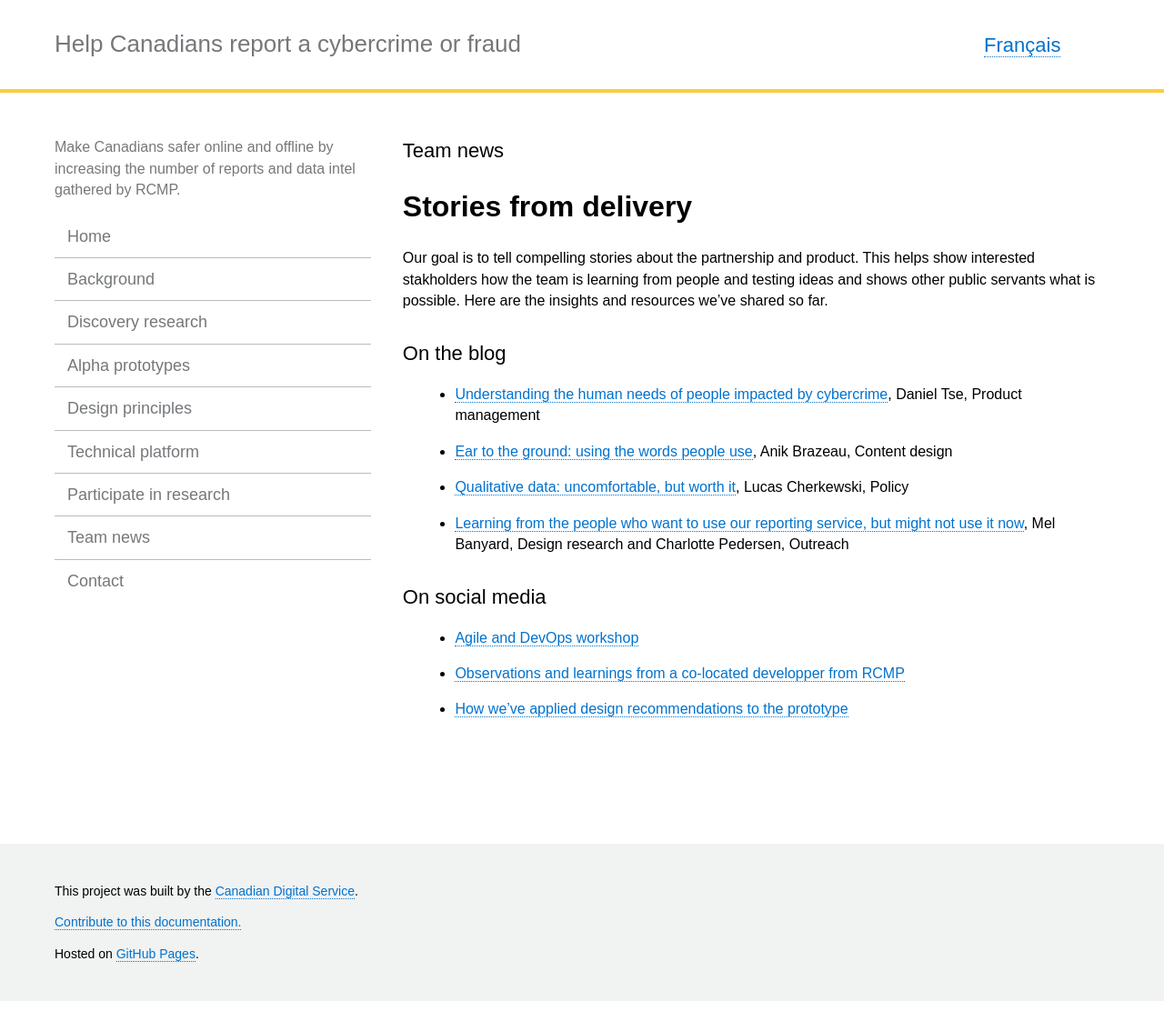
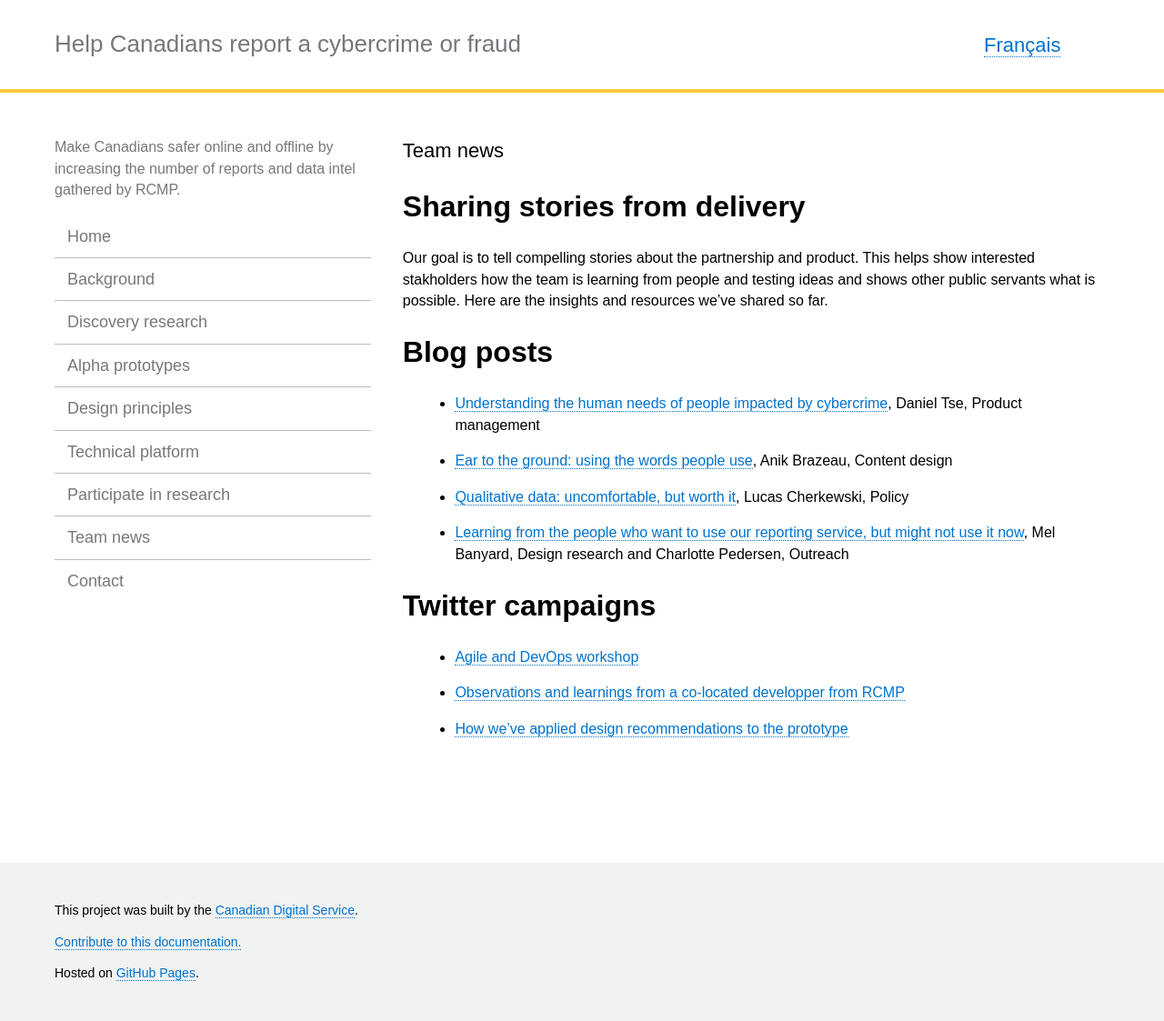
Before and after one commit to cds-snc/rcmp-report-a-cybercrime-alpha-documentation, a Jekyll site: the page built from _pages/en/team-news.md, in a window 1280 px wide. Shown: the whole page at 91% size. Built offline with Jekyll 4.4.1, drawn with Linux system fonts in a browser that asks for light colours; before the commit the page ends 1101 px from its top, so only the background shows below that.

Commit message:
Update team-news.md

```diff
--- a/_pages/en/team-news.md
+++ b/_pages/en/team-news.md
@@ -6,11 +6,11 @@ permalink: "/team-news/"
 trans_url: "/nouvelles-dequipe/"
 ---
 
-# Stories from delivery
+# Sharing stories from delivery
 
 Our goal is to tell compelling stories about the partnership and product. This helps show interested stakholders how the team is learning from people and testing ideas and shows other public servants what is possible. Here are the insights and resources we've shared so far.
 
-## On the blog
+# Blog posts
   >  * [Understanding the human needs of people impacted by cybercrime](https://digital.canada.ca/2019/05/06/understanding-the-human-needs-of-people-impacted-by-cybercrime/), Daniel Tse, Product management
 
   >  * [Ear to the ground: using the words people use](https://digital.canada.ca/2019/06/06/ear-to-the-ground-using-the-words-people-use/), Anik Brazeau, Content design
@@ -19,7 +19,7 @@ Our goal is to tell compelling stories about the partnership and product. This h
 
   >  * [Learning from the people who want to use our reporting service, but might not use it now](https://digital.canada.ca/2019/08/29/learning-from-the-people-who-want-to-use-our-reporting-service-but-might-not-use-it-now/), Mel Banyard, Design research and Charlotte Pedersen, Outreach
 
-## On social media
+# Twitter campaigns
   >  * [Agile and DevOps workshop](https://twitter.com/CDS_GC/status/1133728212708671488)
   >  * [Observations and learnings from a co-located developper from RCMP](https://twitter.com/CDS_GC/status/1139155596547170306)
   >  * [How we've applied design recommendations to the prototype](https://twitter.com/CDS_GC/status/1169675152000507904)
```
